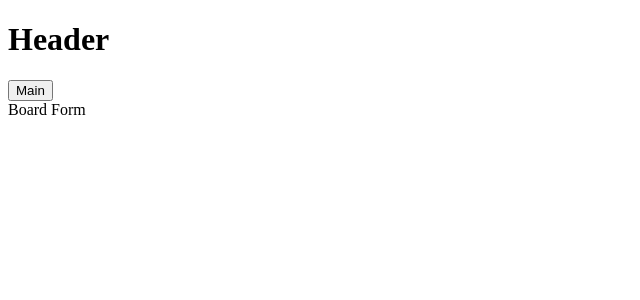
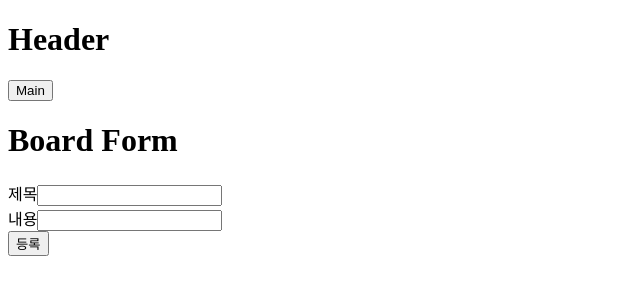
Before and after one commit to 20220330jin/basicBoard, a Vue app in the folder fe/: page /boardWrite in a window 1280 px wide. Shown: the top 300 px of the page, without its empty margins (0-640 px from the left). Built offline with nearby package versions, Linux system fonts and the light colour scheme.

Commit message:
[수정] 오타 수정 및 write 기능 form 추가

```diff
--- a/fe/src/components/board/BoardForm.vue
+++ b/fe/src/components/board/BoardForm.vue
@@ -1,15 +1,44 @@
 <template>
   <div>
-      Board Form
+    <div>
+      <h1>Board Form</h1>
+    </div>
+    <div>
+      <div>
+        <span>제목</span>
+        <span>
+          <input type="text" v-model="boardWriteParam.title" />
+        </span>
+      </div>
+      <div>
+        <span>내용</span>
+        <span>
+          <input type="text" v-model="boardWriteParam.content" />
+        </span>
+      </div>
+    </div>
+    <div>
+      <button @click="boardWrite">등록</button>
+    </div>
   </div>
 </template>
 
 <script>
 export default {
-    name: 'BoardForm'
-}
+  name: "BoardForm",
+  data: () => ({
+    boardWriteParam: {
+      title: "",
+      content: "",
+    },
+  }),
+  methods: {
+    boardWrite: function () {
+      alert("아직 기능 구현 중입니다.");
+    },
+  },
+};
 </script>
 
 <style>
-
 </style>
--- a/fe/src/components/board/BoardInfo.vue
+++ b/fe/src/components/board/BoardInfo.vue
@@ -16,7 +16,7 @@ export default {
     boardInfoParam: {
       boardId: 0,
       title: "",
-      contenst: "",
+      content: "",
     },
   }),
   created() {
```
